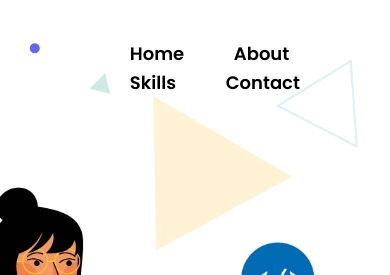
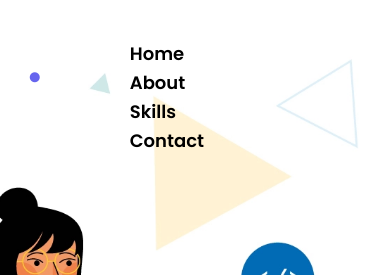
Before and after one commit to himanshiag/portfolio, a plain HTML site: page index.html in a window 390 px wide. Shown: the top 275 px of the page. Drawn offline with Linux system fonts and the light colour scheme.

Commit message:
Update style.css

```diff
--- a/style.css
+++ b/style.css
@@ -450,8 +450,8 @@ section {
 
 @media screen and (max-width: 960px){
     .nav-list{
-        flex-direction: column;
-        color: red;
+         padding-right: 300px;
+        max-width: 50%;
     }
 
 }
```
